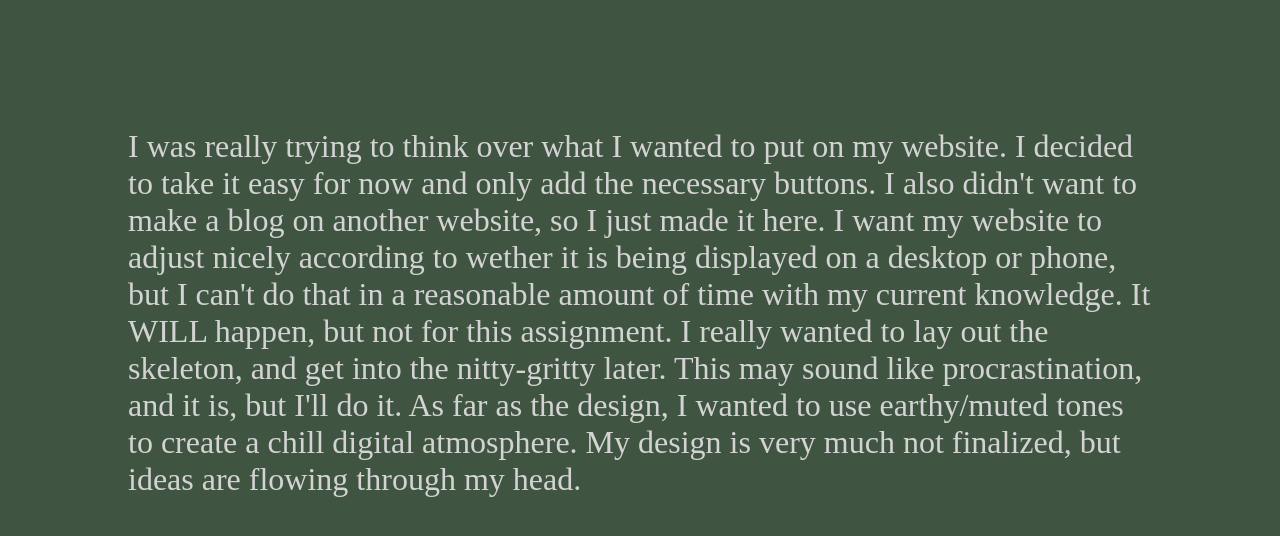
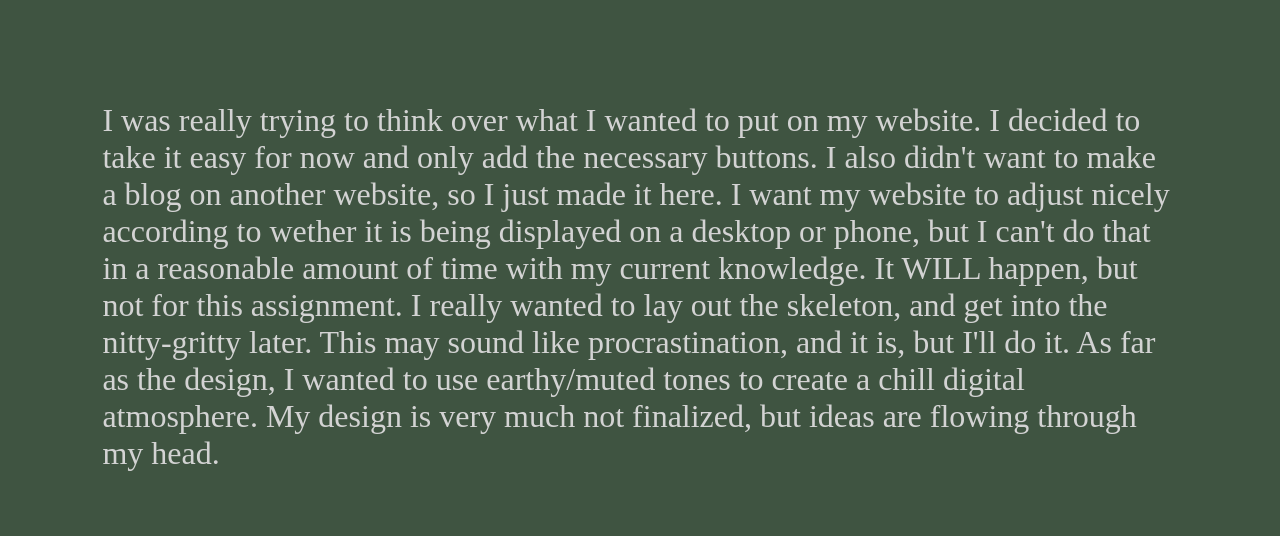
Before and after one commit to robbystrong/front-end-web, a plain HTML site: page blog.html in a window 1280 px wide. Drawn offline with Linux system fonts and the light colour scheme; a web font is replaced by a local one.

Commit message:
ahhh pt 2

```diff
--- a/css/master.css
+++ b/css/master.css
@@ -73,7 +73,7 @@ body
 {
   color: lightgrey;
   font-size: 200%;
-  margin: 10%;
+  margin: 8%;
 }
 
 
```
